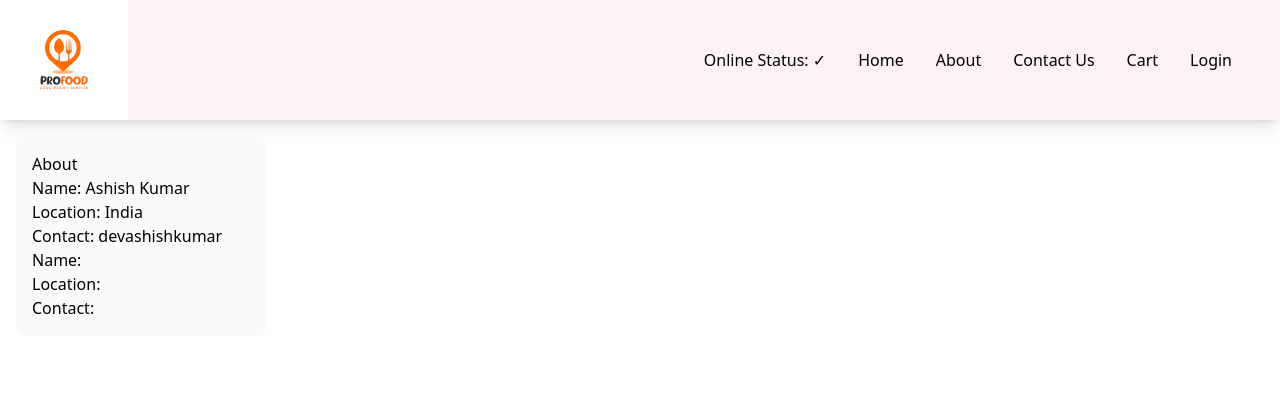
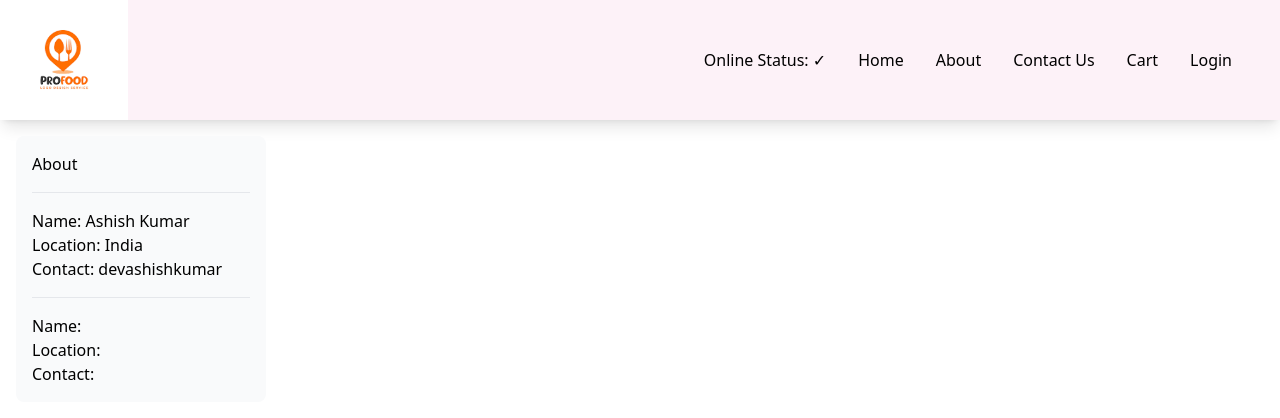
Before and after one commit to devashishkumar/reactapp, a React (Vite) app: page /about in a window 1280 px wide. Shown: the top 418 px of the page. Built offline with nearby package versions, Linux system fonts and the light colour scheme; no server answers.

Commit message:
changes in about and contact pages and update read me file accordingly

```diff
--- a/src/restaurant/components/About.js
+++ b/src/restaurant/components/About.js
@@ -5,7 +5,9 @@
   return (
     <div className="about m-4 p-4 w-[250px] rounded-lg bg-gray-50">
       <h2>About</h2>
+      <hr class="h-px my-4 bg-gray-200 border-0 dark:bg-gray-700"></hr>
       <User name={"Ashish Kumar"} location={"India"} contact={"devashishkumar"}/>
+      <hr class="h-px my-4 bg-gray-200 border-0 dark:bg-gray-700"></hr>
       <UserComponent name={"Ashish Kumar"} location={"India"} contact={"devashishkumar"}/>
     </div>
   );
--- a/src/restaurant/components/Contact.js
+++ b/src/restaurant/components/Contact.js
@@ -2,6 +2,7 @@
   return (
     <div className="contact m-4 p-4 w-[250px] rounded-lg bg-gray-50">
       <h2>Contact Us</h2>
+      <hr class="h-px my-4 bg-gray-200 border-0 dark:bg-gray-700"></hr>
     </div>
   );
 };
```
Also changed, not shown: src/assets/images/restaurant-app-update-ui-tailwind.png (added), 1 other file (tests, documents, lock files or other folders).
